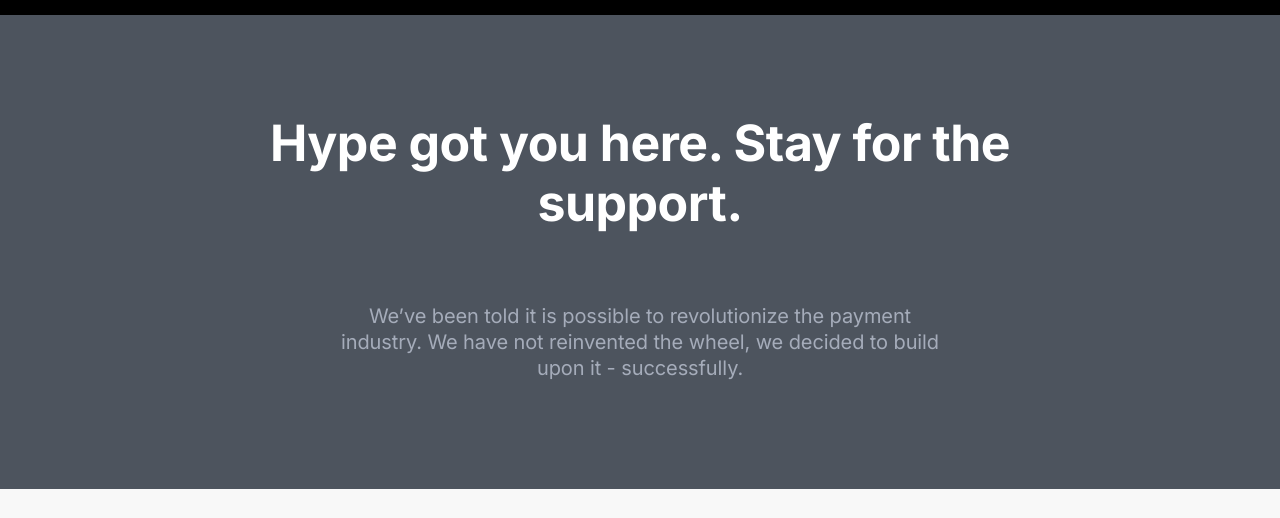
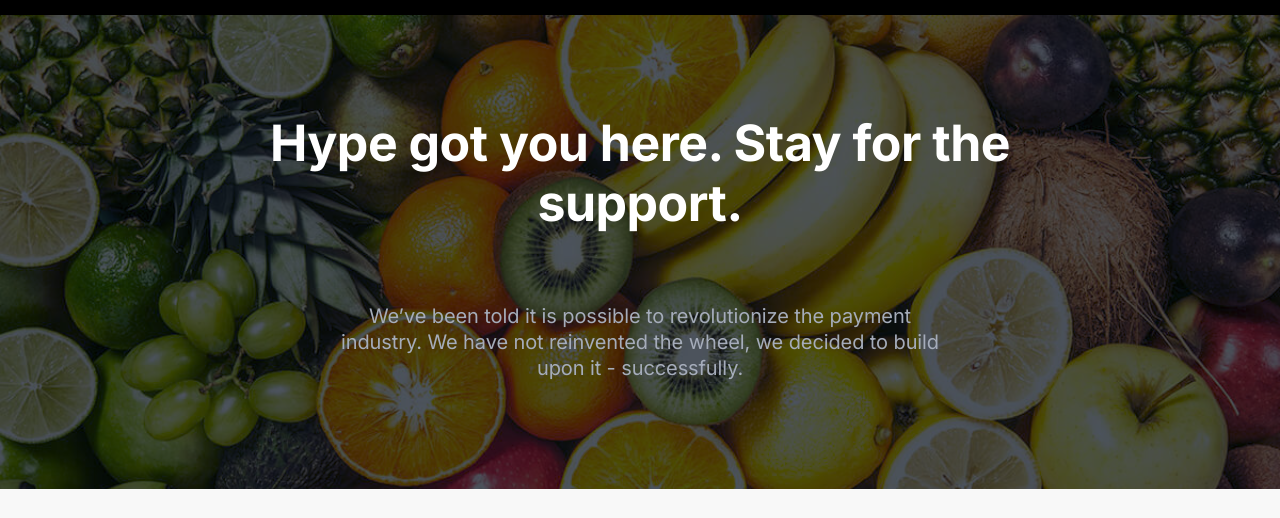
Before and after one commit to aydjay12/Deji_Portfolio, a plain HTML site: page Fruit Website/ContactUs.html in a window 1280 px wide. Shown: the part 65-583 px from the top of the page. Drawn offline with Linux system fonts and the light colour scheme; the site is published under a folder, as on GitHub Pages, so addresses that start at the root find nothing.

Commit message:
i changed

```diff
--- a/Fruit Website/ContactUs.html
+++ b/Fruit Website/ContactUs.html
@@ -58,7 +58,7 @@
         .horizontal-a{
             display: flex;
             flex-direction: column;
-            background: rgba(2, 12, 26, 0.7)url(/img/fruit-2.jpg);
+            background: rgba(2, 12, 26, 0.7)url(img/fruit-2.jpg);
             background-size: cover;
             background-blend-mode: darken;
             color: white;
```
